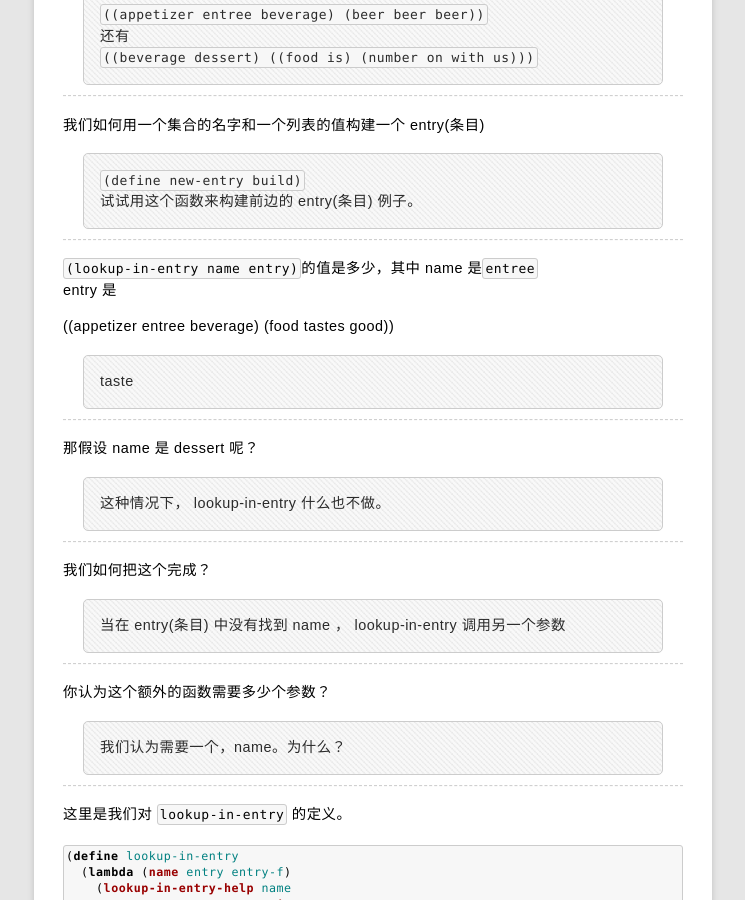
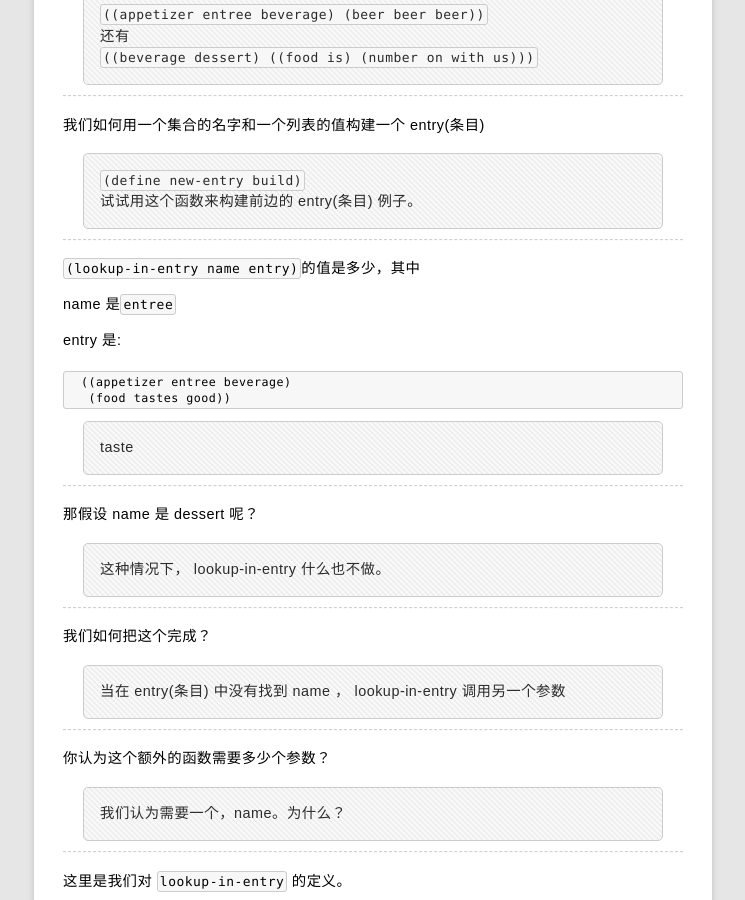
Before and after one commit to rhuichao/uternet.github.io, a Jekyll site: the page built from TLS/10.md, in a window 1280 px wide and 900 px high, scrolled down 410 px. Shown: the whole window, without its empty margins (267-1012 px from the left). Built offline with Jekyll 4.4.1, drawn with Linux system fonts in a browser that asks for light colours; some web fonts are replaced; Markdown is read by kramdown in place of the engine named in the settings.

Commit message:
new document posted

```diff
--- a/TLS/10.md
+++ b/TLS/10.md
@@ -25,11 +25,14 @@ entry(条目) 是由 list 组成的  pair ， pair 的第一个 list 是 set 。
 
 -------------
 
-`(lookup-in-entry name entry)`的值是多少，其中 name 是`entree`
-entry 是
+`(lookup-in-entry name entry)`的值是多少，其中
 
-  ((appetizer entree beverage)
-   (food tastes good))
+name 是`entree`
+
+entry 是:
+
+      ((appetizer entree beverage)
+       (food tastes good))
 
 >taste
 
```
